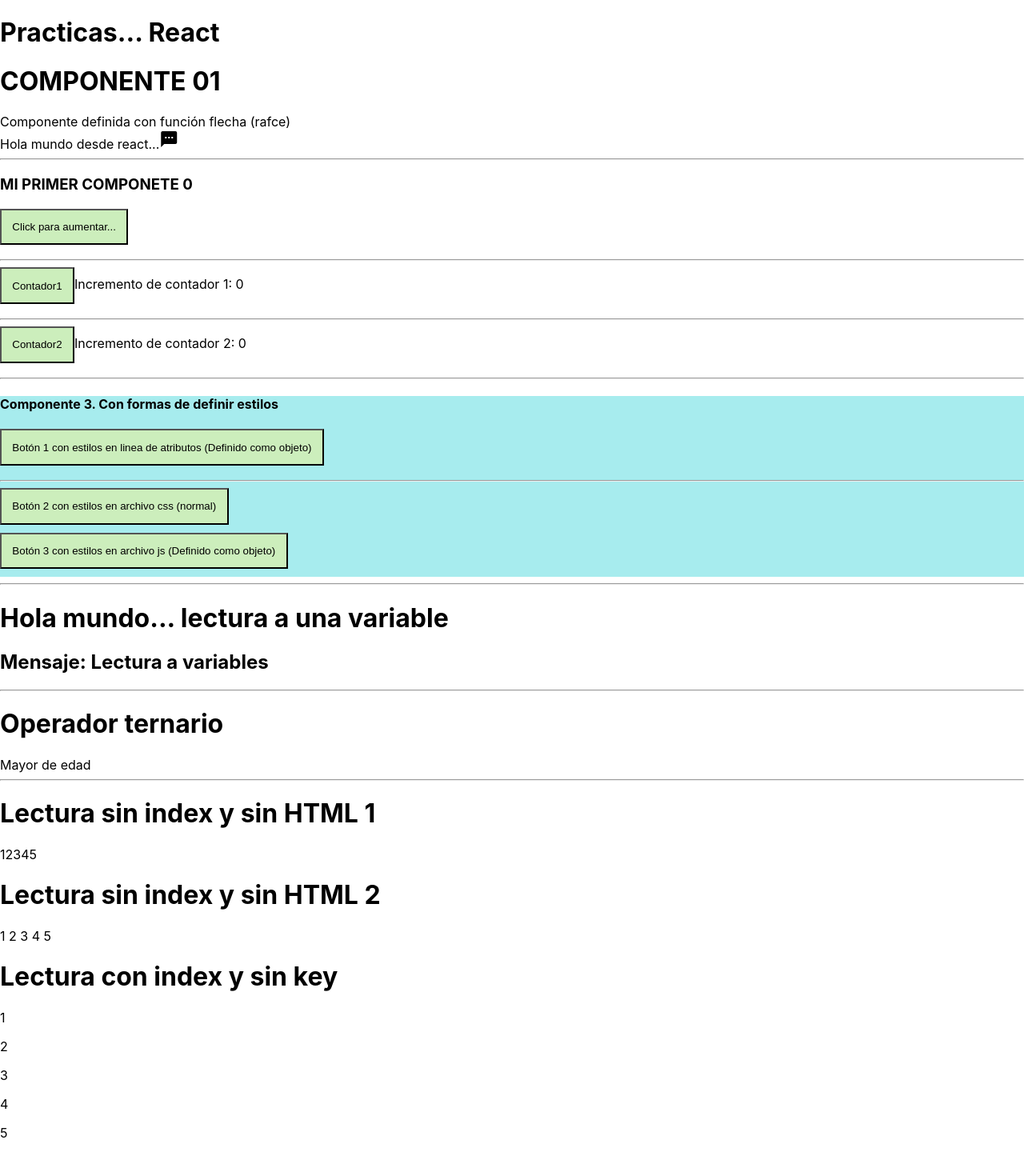
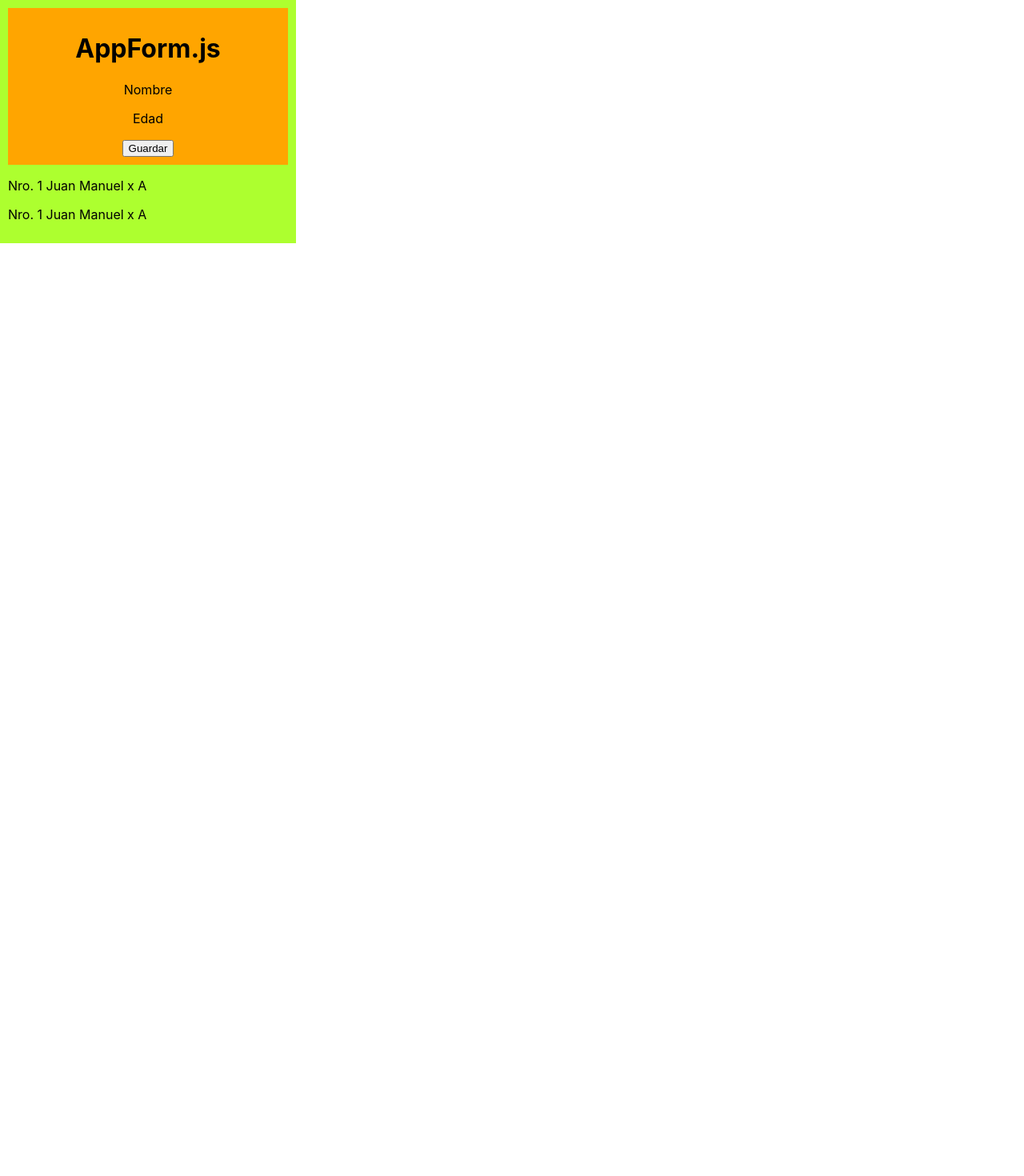
Before and after one commit to NikaPurple/react2, a React (Create React App) app: page / in a window 1280 px wide. Shown: the top 1470 px of the page at 80% size. After the commit the page ends 800 px from the top, so only its background shows below. Built offline with nearby package versions, Linux system fonts and the light colour scheme.

Commit message:
v07. Diseño en app.js y appForm.js

```diff
--- a/src/App.js
+++ b/src/App.js
@@ -1,33 +1,11 @@
-import C01componente from "./pagina/C01componente";
-import C02contador from "./pagina/C02contador";
-import C03compCss from "./pagina/C03compCss";
-import C03dobleestado from "./pagina/C03dobleestado";
-import C04variable from "./pagina/C04variable";
-import C05operador from "./pagina/C05operador";
-import C06matriz from "./pagina/C06matriz";
-import C07matrizOperaciones from "./pagina/C07matrizOperaciones";
+import AppForm from "./components/AppForm";
 
 function App() {
   return (
-    <div>
-      <h1>Practicas... React</h1>
-      <C01componente />
-      Hola mundo desde react...
-      <i class="large material-icons">textsms</i>
-      <hr/>
-      <C02contador/>
-      <hr/>
-      <C03dobleestado/>
-      <hr/>
-      <C03compCss/>
-      <hr/>
-      <C04variable xVariable="Lectura a variables"/>
-      <hr/>
-      <C05operador/>
-      <hr/>
-      <C06matriz/>
-      <hr/>
-      <C07matrizOperaciones/>
+    <div style={{padding:"10px", background:"greenyellow", width:"350px"}}>
+      <AppForm/>
+      <p>Nro. 1 Juan Manuel   x   A</p>
+      <p>Nro. 1 Juan Manuel   x   A</p>
     </div>
   );
 }
```
